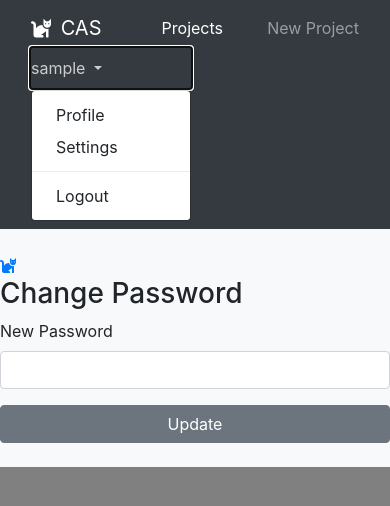
After one commit to hyasar/CAtS, a Django app: page /change_password/1/ in a window 390 px wide, after a click on "sample"; the page is wider, and only the part inside the window is pictured. The commit adds this page. Shown: the top 506 px of that part. Run offline with Django 3.2, Linux system fonts and the light colour scheme; the visitor is signed in with stand-in values (Sample User, id 1); some libraries are stand-ins or nearby versions.

Commit message:
change_password

```diff
--- /dev/null
+++ b/CAS_WEB/cas/templates/cas/change_password.html
@@ -0,0 +1,103 @@
+<!doctype html>
+<html lang="en">
+<head>
+    <!-- Required meta tags -->
+    <meta charset="utf-8">
+    <meta name="viewport" content="width=device-width, initial-scale=1, shrink-to-fit=no">
+
+    <!-- Bootstrap CSS -->
+    <link rel="stylesheet" href="https://stackpath.bootstrapcdn.com/bootstrap/4.3.1/css/bootstrap.min.css"
+          integrity="sha384-ggOyR0iXCbMQv3Xipma34MD+dH/1fQ784/j6cY/iJTQUOhcWr7x9JvoRxT2MZw1T" crossorigin="anonymous">
+
+    <!-- Font Awesome -->
+    <link rel="stylesheet" href="https://use.fontawesome.com/releases/v5.8.2/css/all.css"
+          integrity="sha384-oS3vJWv+0UjzBfQzYUhtDYW+Pj2yciDJxpsK1OYPAYjqT085Qq/1cq5FLXAZQ7Ay" crossorigin="anonymous">
+
+    <!-- Customized stylesheet -->
+    {% load static %}
+    <link href="{% static '/css/app.css' %}" rel="stylesheet" type="text/css">
+
+    <title mb-3>Change Password</title mb-3>
+</head>
+<body>
+
+
+<nav class="navbar navbar-dark bg-dark">
+    <div class="container">
+        <a class="navbar-brand" href="#"><i class="fas fa-cat mr-1"></i> CAS</a>
+
+        <ul class="navbar-nav">
+            <li class="nav-item active">
+                <a class="nav-link" href="{% url 'projects' %}">Projects <span class="sr-only">(current)</span></a>
+            </li>
+        </ul>
+        <ul class="navbar-nav">
+            <li class="nav-item">
+                <a class="nav-link" href="{% url 'new_project' %}">New Project<span class="sr-only">(current)</span></a>
+            </li>
+        </ul>
+        <li class="navbar-nav navbar-right nav-item dropdown">
+            <a class="nav-link dropdown-toggle" href="#" id="navbarDropdown" role="button" data-toggle="dropdown"
+               aria-haspopup="true" aria-expanded="false">
+                {{ user.username }}
+            </a>
+            <div class="dropdown-menu" aria-labelledby="navbarDropdown">
+                <a class="dropdown-item" href="#">Profile</a>
+                <a class="dropdown-item" href="#">Settings</a>
+                <div class="dropdown-divider"></div>
+                <a class="dropdown-item" href="{% url 'logout' %}">Logout</a>
+            </div>
+        </li>
+    </div>
+</nav>
+
+
+<section class="bg-light py-4">
+    <div class="row">
+        <div class="col-md-4"></div>
+        <div class="col-md-4 login-clean">
+            <form method="POST" action="{% url 'change_password' user.id %}">
+                {% csrf_token %}
+                <div class="text-primary illustration"><i class="fas fa-cat mr-1"></i></div>
+                <h3>Change Password</h3>
+
+                <div class="form-group">
+                    <label for="password">
+                        New Password
+                    </label>
+                    <input class="form-control" id="password" name="password">
+
+
+                </div>
+
+
+                <div class="errorlist">
+                    {% for error in form.non_field_errors %}
+                    <p class="error">
+                        {{ error }}
+                    </p>
+                    {% endfor %}
+                </div>
+
+                <button type="submit" class="btn btn-secondary btn-block">Update</button>
+            </form>
+        </div>
+        <div class="col-md-4"></div>
+
+    </div>
+</section>
+
+
+<!-- Optional JavaScript -->
+<!-- jQuery first, then Popper.js, then Bootstrap JS -->
+<script src="https://code.jquery.com/jquery-3.3.1.slim.min.js"
+        integrity="sha384-q8i/X+965DzO0rT7abK41JStQIAqVgRVzpbzo5smXKp4YfRvH+8abtTE1Pi6jizo"
+        crossorigin="anonymous"></script>
+<script src="https://cdnjs.cloudflare.com/ajax/libs/popper.js/1.14.7/umd/popper.min.js"
+        integrity="sha384-UO2eT0CpHqdSJQ6hJty5KVphtPhzWj9WO1clHTMGa3JDZwrnQq4sF86dIHNDz0W1"
+        crossorigin="anonymous"></script>
+<script src="https://stackpath.bootstrapcdn.com/bootstrap/4.3.1/js/bootstrap.min.js"
+        integrity="sha384-JjSmVgyd0p3pXB1rRibZUAYoIIy6OrQ6VrjIEaFf/nJGzIxFDsf4x0xIM+B07jRM"
+        crossorigin="anonymous"></script>
+</body>
+</html>
--- a/CAS_WEB/cas/templates/cas/projects.html
+++ b/CAS_WEB/cas/templates/cas/projects.html
@@ -56,7 +56,7 @@
             <div class="dropdown-menu" aria-labelledby="navbarDropdown"
                  style="position: absolute; transform: translate3d(0px, 38px, 0px); top: 0px; left: 0px; will-change: transform;">
                 <a class="dropdown-item" href="{% url 'get_profile' %}">Profile</a>
-                <a class="dropdown-item" href="#">Settings</a>
+                <a class="dropdown-item" href="{% url 'get_setting' %}">Settings</a>
                 <div class="dropdown-divider"></div>
                 <a class="dropdown-item" href="{% url 'logout' %}">Logout</a>
             </div>
--- a/CAS_WEB/cas/views.py
+++ b/CAS_WEB/cas/views.py
@@ -89,6 +89,37 @@ def get_profile_action(request):
     content['name'] = user.get_username()
     content['email'] = user.email
     return render(request, 'cas/profile.html', content)
+
+@login_required
+def get_setting_action(request):
+    content = dict()
+    content['user'] = request.user
+
+    user = User.objects.get(username=request.user.username)
+
+    content['password'] = user.password
+    return render(request, 'cas/setting.html', content)
+
+@login_required
+def change_password_action(request, id):
+    if request.method == 'GET':
+        content = dict()
+        content['user'] = request.user
+
+        return render(request, 'cas/change_password.html', content)
+
+    request.user.set_password(request.POST['password'])
+    request.user.save()
+
+    content = dict()
+    content['user'] = request.user
+    user = User.objects.get(username=request.user.username)
+    updated_user = authenticate(username=user.get_username(),
+                            password=request.POST['password'])
+
+    login(request, updated_user)
+    return redirect(reverse('projects'))
+
 
 
 @login_required
--- a/CAS_WEB/webapps/urls.py
+++ b/CAS_WEB/webapps/urls.py
@@ -42,5 +42,6 @@ urlpatterns = [
     path('get_issues', views.get_issues, name='get_issues'),
     path('logout', views.logout_action, name='logout'),
     path('profile', views.get_profile_action, name='get_profile'),
-
+    path('setting', views.get_setting_action, name='get_setting'),
+    path('change_password/<int:id>/', views.change_password_action, name='change_password'),
 ]
```
Also changed, not shown: CAS_WEB/cas/templates/cas/setting.html (added, +83 -0 lines).
